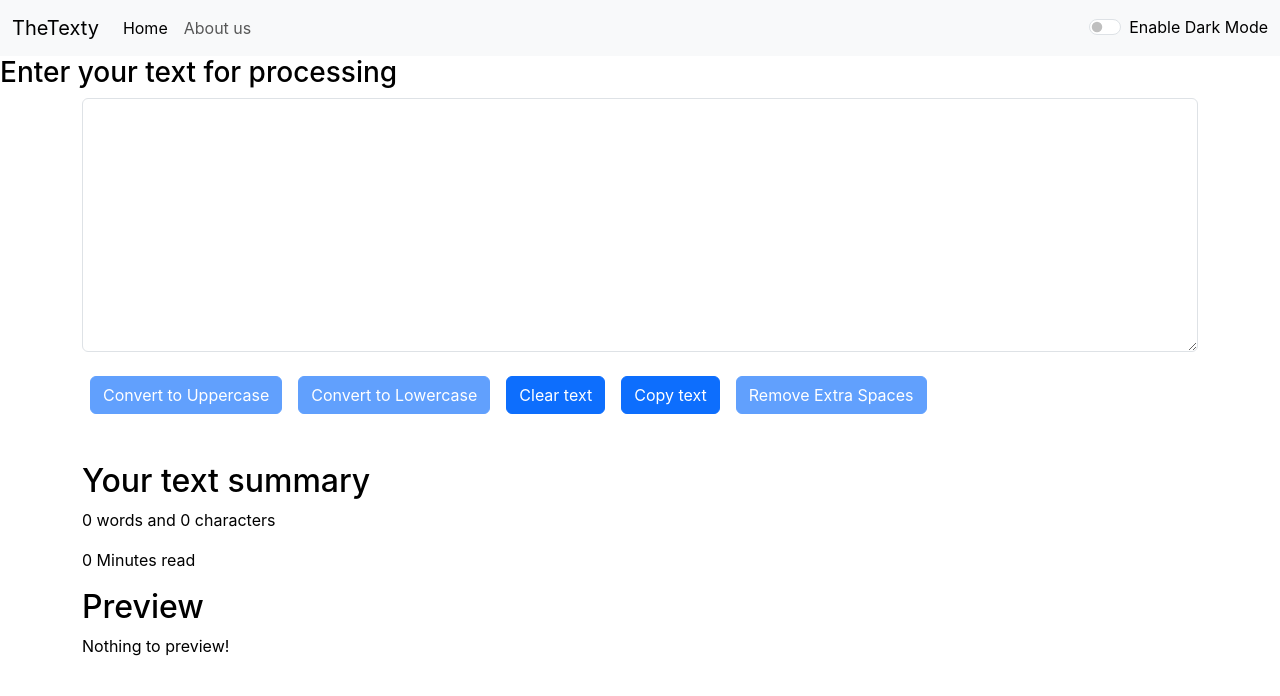
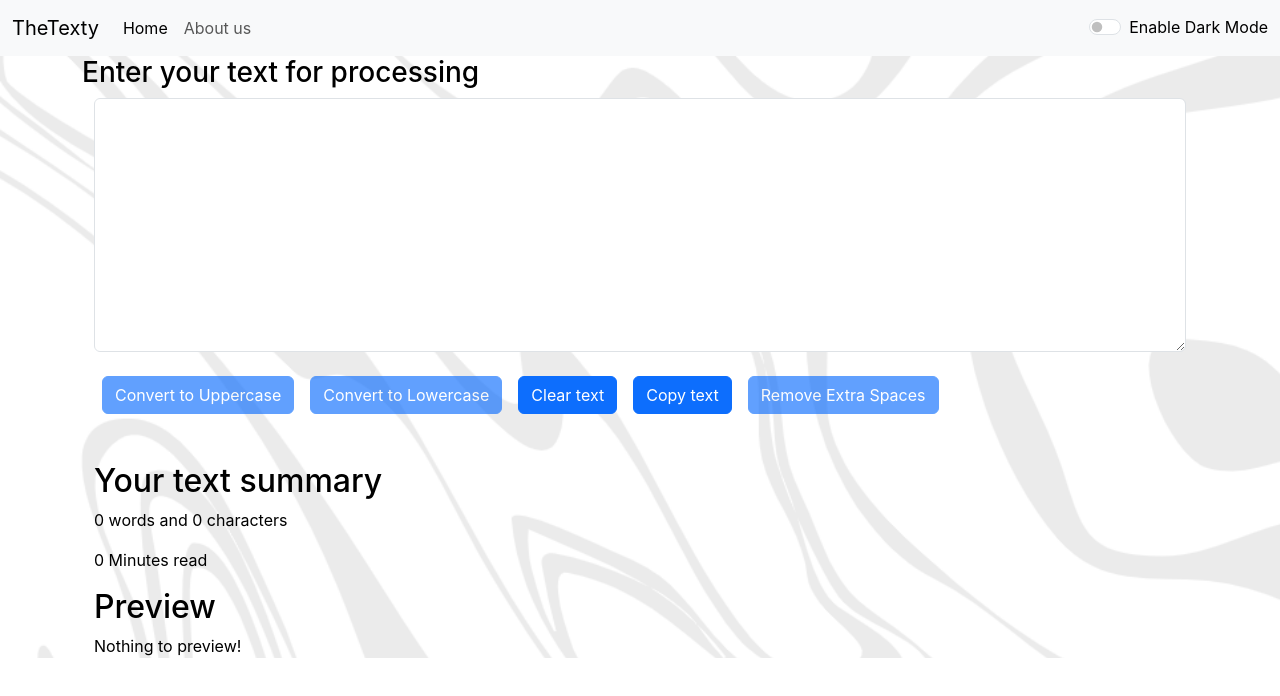
Before and after one commit to khajamoinuddin26/texty, a React (Create React App) app: page / in a window 1280 px wide. Shown: the top 696 px of the page. Built offline with nearby package versions, Linux system fonts and the light colour scheme.

Commit message:
background image changed

```diff
--- a/src/App.js
+++ b/src/App.js
@@ -1,6 +1,8 @@
 
 import './App.css';
 import About from './components/About';
+import darkBackgroundImage from './assets/darkbackg.png';
+import lightBackgroundImage from './assets/whitebackg.png';
 import Navbar from './components/Navbar';
 import Textform from './components/Textform';
 import React , {useState} from 'react'
@@ -27,6 +29,8 @@ function App() {
 
   return (
     <>
+    <div style={{backgroundImage: `url(${smode === "light" ? lightBackgroundImage : darkBackgroundImage})` , backgroundSize: 'cover', backgroundAttachment: 'fixed'}}>
+
     <Router>
       <Navbar title="TheTexty" mode={smode} toggleMode={tooglem} />
       <Analytics/>
@@ -47,6 +51,7 @@ function App() {
           </Route>
         </Switch>
         </Router>
+    </div>
     </>
   );
 }
--- a/src/components/Textform.js
+++ b/src/components/Textform.js
@@ -32,7 +32,7 @@ export default function Textform(props) {
     }
   return (
 
-    <div>
+    <div className="container mb-4">
 
      <h3 style={{color:props.mode==="light"?"black":"#b0b0b1"}}>{props.heading}</h3>
 <div className="container mb-4">
```
Also changed, not shown: src/assets/darkbackg.png (added), src/assets/whitebackg.png (added).
